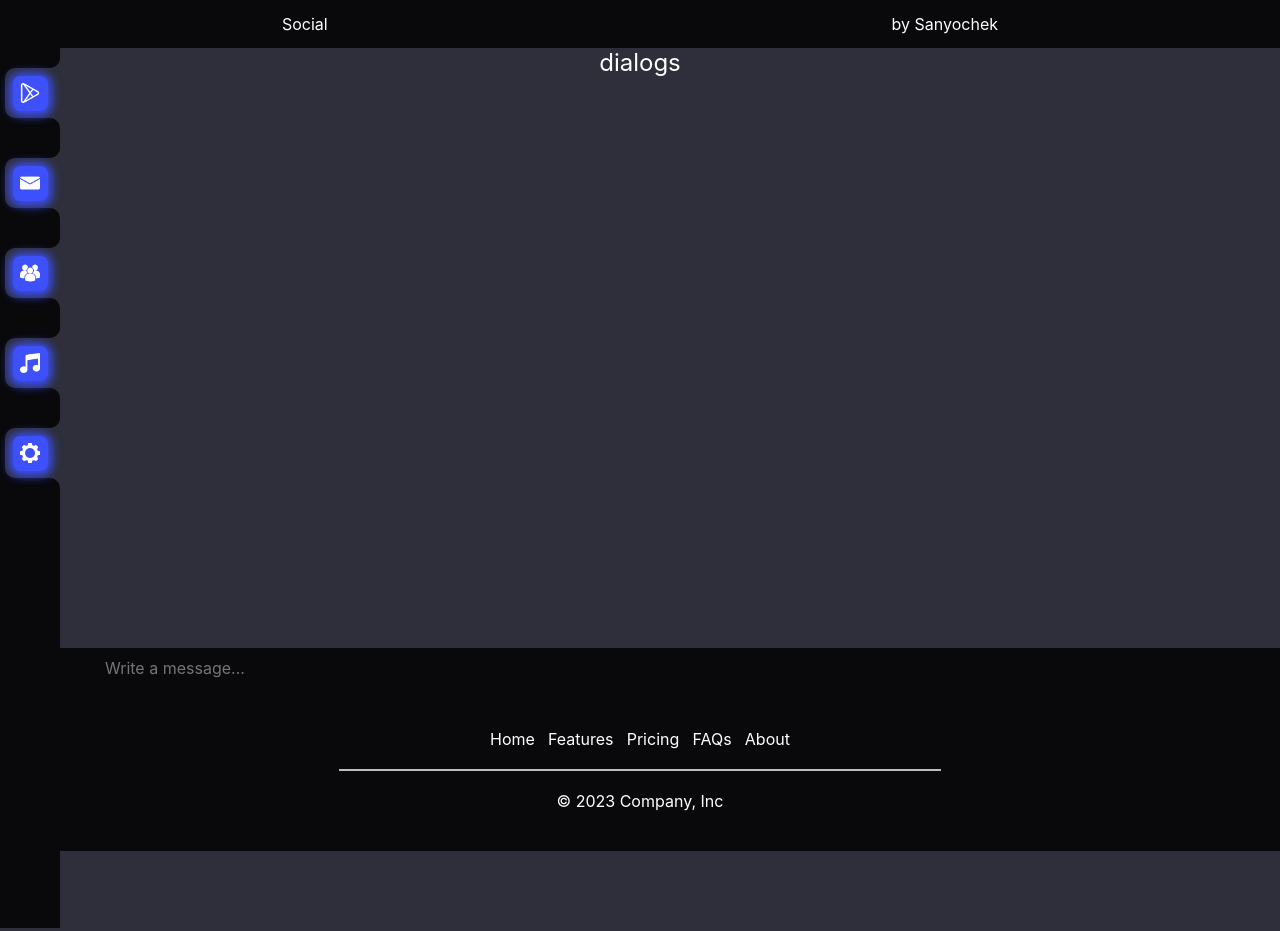
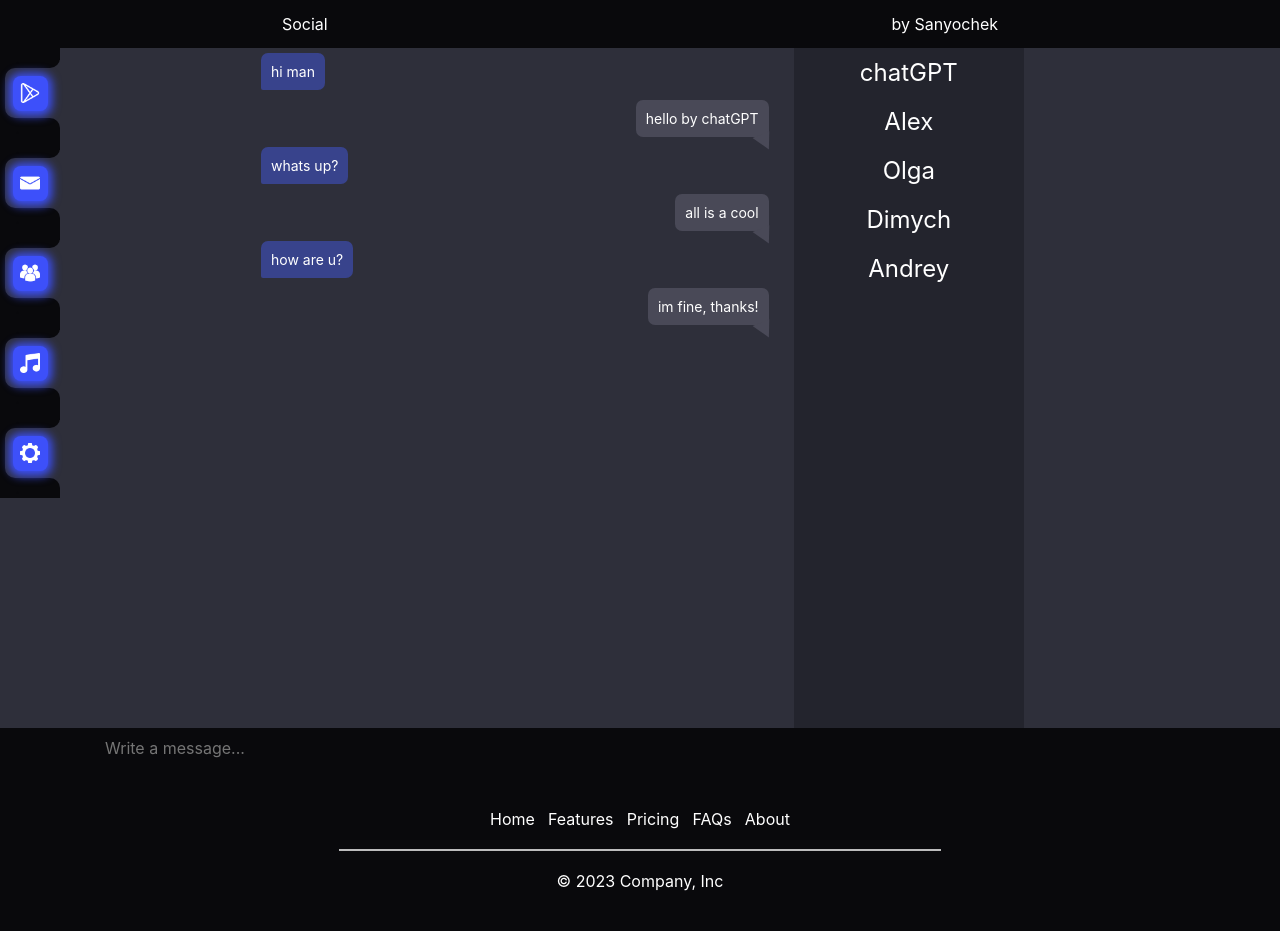
Before and after one commit to Alesher696/SocialStyled, a React (Create React App) app: page /dialogs in a window 1280 px wide. Built offline with nearby package versions, Linux system fonts and the light colour scheme.

Commit message:
scrollBar++

```diff
--- a/src/app/App.tsx
+++ b/src/app/App.tsx
@@ -16,7 +16,7 @@ export function App(props:any) {
             <Route path={'/'} element={<LayOut/>}>
                 <Route index element={<ProfileContainer/>}></Route>
                 <Route path={'/profile/:userId?'} element={<ProfileContainer/>}></Route>
-                <Route path={'/dialogs'} element={<Dialogs/>}></Route>
+                <Route path={'/dialogs/'} element={<Dialogs/>}></Route>
                 <Route path={'/users'} element={<Users/>}></Route>
                 <Route path={'/music'} element={<Music/>}></Route>
                 <Route path={'/settings'} element={<Settings/>}></Route>
@@ -27,7 +27,7 @@ export function App(props:any) {
 }
 
 
-//
+
 
 
 
--- a/src/app/LayOut.tsx
+++ b/src/app/LayOut.tsx
@@ -17,7 +17,10 @@ export const LayOut = () => {
         <AppWrapper>
             <Header/>
             <ContentWrapper>
-                <NavBar/>
+                <NavBarWrapper>
+                    <NavBar/>
+                </NavBarWrapper>
+
                 {/*{isInitLocation && <Navigate to={'profile'}/>}*/}
                 <Outlet/>
                 {/*<News/>*/}
@@ -31,8 +34,16 @@ export const LayOut = () => {
 const AppWrapper = styled.div`
   display: flex;
   flex-direction: column;
+
 `
 
 const ContentWrapper = styled.div`
   display: flex;
+  max-height: max-content;
+  flex-grow: 1;/* Занимает доступное пространство, меняется в зависимости от высоты Outlet */
 `
+
+const NavBarWrapper = styled.div`
+  flex: 0 0 auto; /* Не изменяется по высоте, занимает только необходимое пространство */
+
+`;
--- a/src/common/components/dialogs/AddMessage.tsx
+++ b/src/common/components/dialogs/AddMessage.tsx
@@ -1,7 +1,10 @@
 import React, {ChangeEvent, useState} from 'react';
 import styled from "styled-components";
-import {AddPostButton} from "../../components/profile/Profile";
 import send from '../../assets/send (1).png'
+import {useDispatch, useSelector} from "react-redux";
+import {storeType} from "../../../redux/store";
+import {addNewMessageAC, dialogCreatorTC} from "../../../redux/dialogs-reducer";
+
 
 type addBtnPropsType = {
     condition: boolean
@@ -9,16 +12,33 @@ type addBtnPropsType = {
 
 export const AddMessage = () => {
 
-    const [addMes, setMes] = useState('')
+    // const [addMes, setMes] = useState('')
+    const dialogs = useSelector((state: storeType) => state.dialogs)
+    const dispatch = useDispatch()
 
-    const addMessageOnChange = (e: ChangeEvent<HTMLInputElement>) => {
-        setMes(e.currentTarget.value)
+    const addNewMessageOnChange = (e: ChangeEvent<HTMLInputElement>) => {
+        dispatch(addNewMessageAC(e.currentTarget.value))
     }
 
+    const onClickAddMessage = () => {
+        dispatch(dialogCreatorTC(dialogs.activeUserId))
+        dispatch(addNewMessageAC(''))
+    }
+
+    const onEnterAddMessage = (e: React.KeyboardEvent<HTMLInputElement>) => {
+        if (e.key === 'Enter') {
+            onClickAddMessage()
+        }
+    }
     return (
         <AddMessageWrapper>
-            <AddMessageInput placeholder={'Write a message...'} onChange={addMessageOnChange}/>
-            <AddBtnInnerWrapper condition={!!addMes}>
+            <AddMessageInput placeholder={'Write a message...'}
+                             onChange={addNewMessageOnChange}
+                             value={dialogs.newMessage}
+                             onKeyDown={onEnterAddMessage}
+            />
+            <AddBtnInnerWrapper condition={!!dialogs.newMessage}
+                                onClick={onClickAddMessage}>
                 <IconAddBtnWrapper src={send}/>
             </AddBtnInnerWrapper>
         </AddMessageWrapper>
@@ -57,12 +77,10 @@ const AddBtnInnerWrapper = styled.div<addBtnPropsType>`
   -webkit-box-shadow: 0 1px 19px 4px #3D50FA;
   -moz-box-shadow: 0 1px 19px 4px #3D50FA;
   box-shadow: 0 1px 10px 4px #3D50FA;
-
   //==============================================================
   opacity: ${props => props.condition ? '1' : '0'};
   visibility: ${props => props.condition ? 'visible' : 'hidden'};
-  transition: opacity 0.2s ease, visibility 0.2s ease ;
-
+  transition: opacity 0.2s ease, visibility 0.2s ease;
   //==============================================================
 `
 
--- a/src/common/components/dialogs/Dialogs.tsx
+++ b/src/common/components/dialogs/Dialogs.tsx
@@ -1,12 +1,49 @@
 import React from 'react';
 import styled from "styled-components";
+import {useDispatch, useSelector} from "react-redux";
+import {storeType} from "../../../redux/store";
+import {setActiveUserIdAC} from "../../../redux/dialogs-reducer";
 
 
 export const Dialogs = () => {
+
+    const dialogs = useSelector((state: storeType) => state.dialogs)
+
+    const dispatch = useDispatch()
+    const userList = dialogs.users.map((el) => <User key={el.id} onClick={() => dispatch(setActiveUserIdAC(el.id))}>{el.name}</User>)
+
+    const messageUserList = dialogs.messages[dialogs.activeUserId].me
+    const messageMeList = dialogs.messages[dialogs.activeUserId].userMessage
+
+    const combinedMessages = []
+    const maxLength = Math.max(messageUserList.length, messageMeList.length )
+
+    for(let i=0; i< maxLength; i++){
+        if(messageUserList[i]){
+            combinedMessages.push({type:'user', text: messageUserList[i]})
+        }
+        if(messageMeList[i]){
+            combinedMessages.push({type:'me', text: messageMeList[i]})
+        }
+    }
+
     return (
-            <DialogsWrapper>
-                dialogs
-            </DialogsWrapper>
+        <DialogsWrapper>
+
+            <MessagesWrapper>
+                {combinedMessages.map((message,index)=>(
+                    <MessageWrapper key={index} type={message.type}>
+                        <Messages type={message.type}>
+                            {message.text}
+                        </Messages>
+                        <Triangle type={message.type}/>
+                    </MessageWrapper>
+                ))}
+            </MessagesWrapper>
+            <UsersWrapper>
+                {userList}
+            </UsersWrapper>
+        </DialogsWrapper>
     );
 };
 
@@ -15,5 +52,77 @@ const DialogsWrapper = styled.div`
   color: white;
   font-size: 24px;
   margin: 0 auto;
-  height: 75vh;
+  justify-content: space-around;
+  width: 60%;
+
 `
+
+const UsersWrapper = styled.div`
+  flex: 0 0 30%; /* Занимает 30% ширины родительского блока */
+  flex-flow: column;
+  background-color: rgba(30, 31, 38, 0.63);
+  display: flex;
+  justify-items: center;
+  align-items: center;
+
+`
+
+const User = styled.div`
+  cursor: pointer;
+  width: max-content;
+  margin: 10px;
+`
+
+//====================================================================
+
+const MessagesWrapper = styled.div`
+  flex: 1; /* Занимает оставшуюся ширину родительского блока */
+  height: 680px;
+  //padding-right: 100px;
+  overflow: auto;
+  overflow-x: hidden;
+
+  &::-webkit-scrollbar {
+    width: 10px;
+  }
+
+  &::-webkit-scrollbar-thumb {
+    background-color: #494957;
+    border-radius: 5px;
+  }
+
+  &::-webkit-scrollbar-track {
+    background-color: #2e2f3a;
+    border-radius: 5px;
+  }
+
+`
+
+const Messages = styled.span<{type:string}>`
+  background-color: ${props => props.type === 'me' ? '#494957' : '#38438c'};
+  border-radius: ${props => props.type === 'me' ? '7px 7px 2px 7px' : '7px 7px 7px 2px'} ;
+  width: max-content;
+  padding: 10px;
+  margin: 5px;
+  font-size: 14px;
+
+`
+
+const MessageWrapper = styled.div<{type:string}>`
+  display: flex;
+  justify-content: ${props => props.type === 'me' ? 'flex-end' : 'flex-start'};
+`
+
+const Triangle = styled.div<{type:string}>`
+  width: 0;
+  height: 0;
+  border-left: 10px solid transparent;
+  border-right: 10px solid transparent;
+  border-bottom: 15px solid ${props => props.type === 'me' ? '#494957' : 'rgba(56,67,140,0)'};
+  transform: ${props => props.type === 'me' ? 'rotate(35deg)' : 'rotate(215deg)'};
+  position: relative;
+  top: ${props => props.type === 'me' ? '35px' : '0px'};
+  right: ${props => props.type === 'me' ? '19px' : '0px'};
+  margin-bottom: 5px;
+`
+//====================================================================
--- a/src/common/components/navBar/NavBar.tsx
+++ b/src/common/components/navBar/NavBar.tsx
@@ -21,9 +21,12 @@ const NavBarWrapper = styled.div`
   background-color: #09090c;
   color: white;
   position: absolute;
-  height: 110vh;
+  //height: 110vh;
+  height: 102%;
+  max-height: max-content;
   width: max-content;
   padding: 0 0 0 10px;
+
 `
 
 const WrappedContentIcons = styled.div`
--- a/src/common/components/profile/ProfileContainer.tsx
+++ b/src/common/components/profile/ProfileContainer.tsx
@@ -2,7 +2,6 @@ import React from 'react';
 import {connect} from "react-redux";
 import {storeType} from "../../../redux/store";
 import {addPostAC, getUserProfileTC, initialProfileStateType, setNewPostTextAC} from "../../../redux/profile-reducer";
-import {Dispatch} from "redux";
 import {Profile} from "../profile/Profile";
 import {initialAuthStateType} from "../../../redux/auth-reducer";
 
--- a/src/common/components/users/Users.tsx
+++ b/src/common/components/users/Users.tsx
@@ -34,7 +34,7 @@ const UsersWrapper = styled.div`
   font-size: 24px;
   margin: 0 auto;
   flex-direction: column;
-  min-height: 100vh;
+  min-height: 720px;
 `
 
 const UsersName = styled.div`
--- a/src/index.css
+++ b/src/index.css
@@ -12,3 +12,21 @@ code {
   font-family: source-code-pro, Menlo, Monaco, Consolas, 'Courier New',
     monospace;
 }
+
+/* Стилизация полосы прокрутки */
+::-webkit-scrollbar {
+  width: 10px; /* Ширина полосы прокрутки */
+  /*display: none;*/
+}
+
+/* Стилизация области, по которой можно перетаскивать полосу прокрутки */
+::-webkit-scrollbar-thumb {
+  background-color: #09090c; /* Цвет полосы прокрутки */
+  /*border-radius: 5px; !* Закругление углов полосы прокрутки *!*/
+
+}
+
+/* Стилизация области, по которой происходит прокрутка вверх и вниз */
+::-webkit-scrollbar-track {
+  background-color: #2e2f3a; /* Цвет области прокрутки */
+}
--- a/src/redux/dialogs-reducer.ts
+++ b/src/redux/dialogs-reducer.ts
@@ -1,23 +1,109 @@
+import {Dispatch} from "redux";
+import {log} from "util";
 
-export type dialogsActions = addPostACType
+export type dialogsActions = setActiveUserIdType | addMessageType | addMessageInStateType
 
-type initialStateType={
-
+type userType = {
+    id: number
+    name: string
+}
+type dialogType = {
+    userMessage: string[]
+    me: string[]
+}
+export type initialStateType = {
+    users: userType[]
+    messages: {
+        [id: number]: dialogType
+    }
+    activeUserId: number
+    newMessage: string
 }
 
-const initialState={
+const initialState: initialStateType = {
+    users: [
+        {id: 1, name: 'chatGPT'},
+        {id: 2, name: 'Alex'},
+        {id: 3, name: 'Olga'},
+        {id: 4, name: 'Dimych'},
+        {id: 5, name: 'Andrey'},
+    ],
+    messages: {
+        [1]: {userMessage: ['hello by chatGPT', 'all is a cool', 'im fine, thanks!'], me: ['hi man', 'whats up?', 'how are u?']},
+        [2]: {userMessage: ['hello by Alex', 'all is a cool', 'im fine, thanks!'], me: ['hi man', 'whats up?', 'how are u?']},
+        [3]: {userMessage: ['hello by Olga', 'all is a cool', 'im fine, thanks!'], me: ['hi man', 'whats up?', 'how are u?']},
+        [4]: {userMessage: ['hello by Dimka', 'all is a cool', 'im fine, thanks!'], me: ['hi man', 'whats up?', 'how are u?']},
+        [5]: {userMessage: ['hello by Andrey', 'all is a cool', 'im fine, thanks!'], me: ['hi man', 'whats up?', 'how are u?']},
 
+    },
+    activeUserId: 1,
+    newMessage: ''
 }
 
 
-export const dialogsReducer = (state: initialStateType = initialState, action: dialogsActions)=>{
-return state
+export const dialogsReducer = (state: initialStateType = initialState, action: dialogsActions) => {
+    switch (action.type) {
+        case 'SET-ACTIVE-USER-ID': {
+            return {...state, activeUserId: action.payload.userId}
+        }
+        case "ADD-NEW-MESSAGE": {
+            return {...state, newMessage: action.payload.message}
+        }
+        case "ADD-MESSAGE-IN-STATE": {
+            const messageFromBot = "I'm really sorry. I'm just a bot... And my Creator is teaching me right now!"
+            const userId = action.payload.userId
+            const newMessage = state.newMessage
+            const updatedMessages =  {...state.messages, [userId]:{
+                userMessage:[...state.messages[userId].userMessage, messageFromBot],
+                    me:[...state.messages[userId].me, newMessage]
+                }}
+
+            return {...state, messages: updatedMessages}
+        }
+        default:
+            return state
+    }
 }
 
-export type addPostACType = ReturnType<typeof addPostAC>
+export type setActiveUserIdType = ReturnType<typeof setActiveUserIdAC>
 
-export const addPostAC = () =>{
+export const setActiveUserIdAC = (userId: number) => {
     return {
-        type:'ADD-POST'
+        type: 'SET-ACTIVE-USER-ID',
+        payload: {
+            userId
+        }
+    } as const
+}
+
+export type addMessageType = ReturnType<typeof addNewMessageAC>
+
+export const addNewMessageAC = (message: string) => {
+    return {
+        type: 'ADD-NEW-MESSAGE',
+        payload: {
+            message
+        }
+    } as const
+}
+
+export type addMessageInStateType = ReturnType<typeof addMessageInStateAC>
+
+const addMessageInStateAC = (userId:number) => {
+    return {
+        type: 'ADD-MESSAGE-IN-STATE',
+        payload:{
+            userId
+        }
+    } as const
+}
+
+export const dialogCreatorTC = (userId:number) => {
+    return (dispatch: Dispatch) => {
+
+        dispatch(addMessageInStateAC(userId))
+        // dispatch(addMessageInStateAC())
+        // dispatch(addMessageInStateAC())
+
     }
 }
```
Also changed, not shown: src/common/components/profile/myPosts/MyPosts.tsx (+0 -13 lines).
